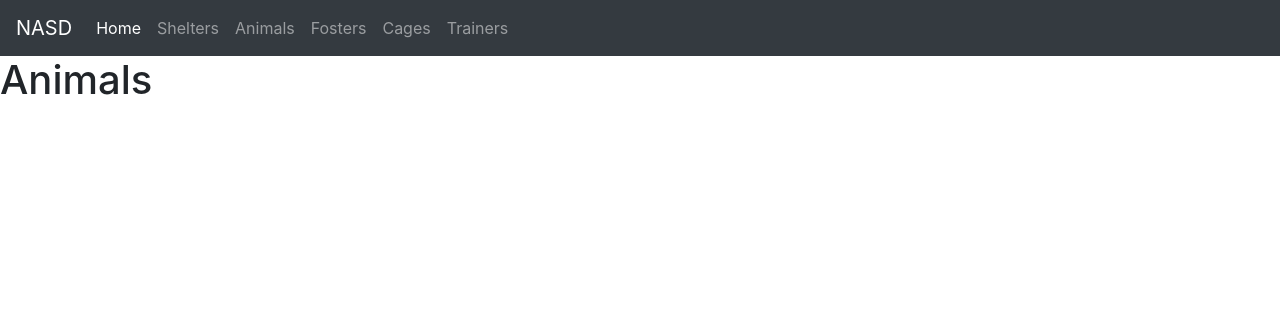
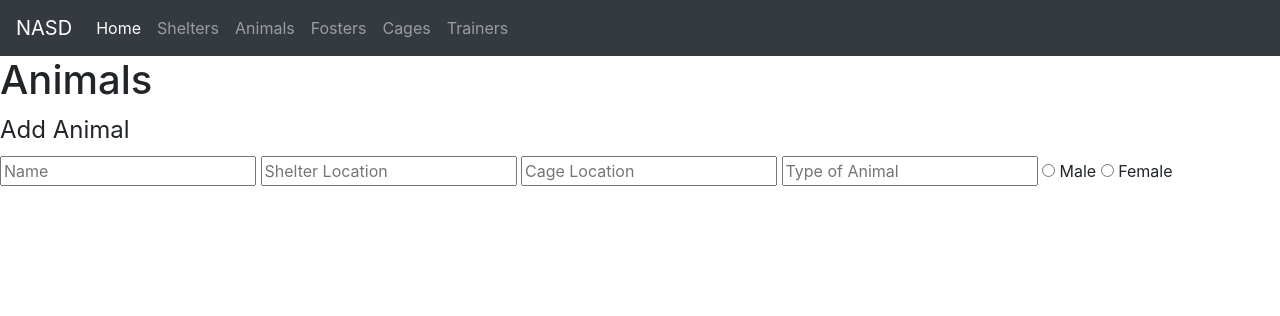
Before and after one commit to kevinlichang/national-animal-shelter-database, a Flask app: page /animals/ in a window 1280 px wide. Shown: the top 316 px of the page. Run offline with Flask 2, Linux system fonts and the light colour scheme.

Commit message:
Started on form for adding animals on animals.html

```diff
--- a/app/templates/animals.html
+++ b/app/templates/animals.html
@@ -1,4 +1,18 @@
 {% extends "layout.html" %}
 {% block content %}
 <h1>Animals</h1>
+
+<form>
+  <fieldset>
+    <legend>Add Animal</legend>
+    <input type="text" name="name" placeholder="Name">
+    <input type="text" name="location-shelter" placeholder="Shelter Location">
+    <input type="text" name="location-cage" placeholder="Cage Location">
+    <input type="text" name="type" placeholder="Type of Animal">
+    <input type="radio" name="sex" id="male-sex" value="1">
+    <label for="male-sex">Male</label>
+    <input type="radio" name="sex" id="female-sex" value="0">
+    <label for="female-sex">Female</label>
+  </fieldset>
+</form>
 {% endblock content %}
```
